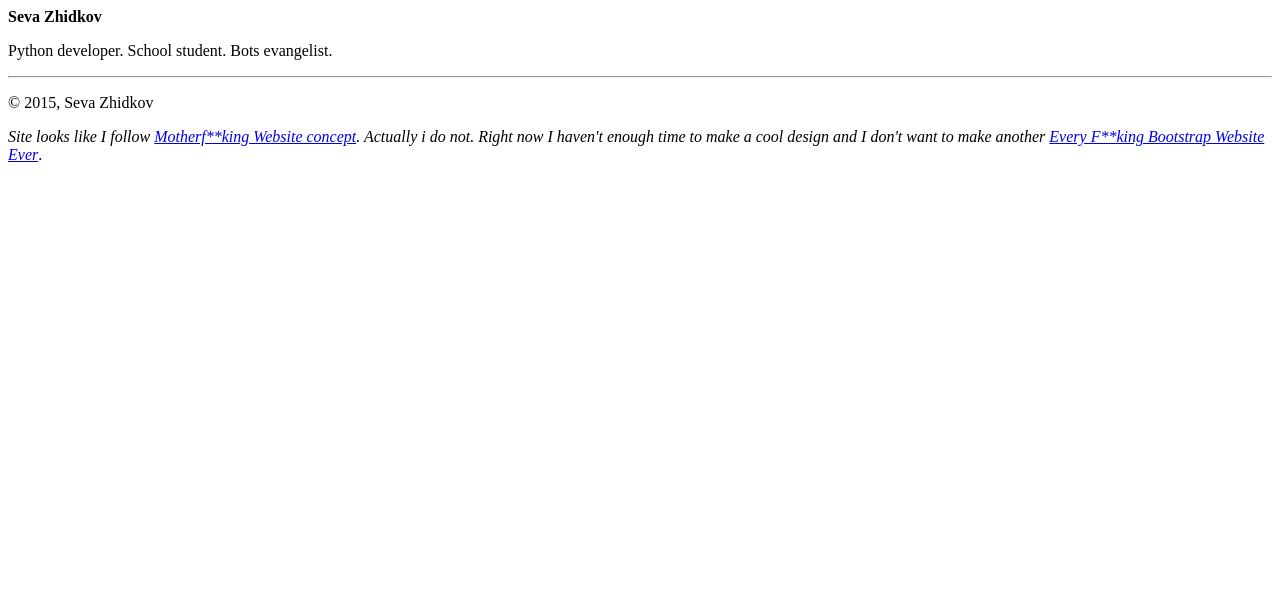
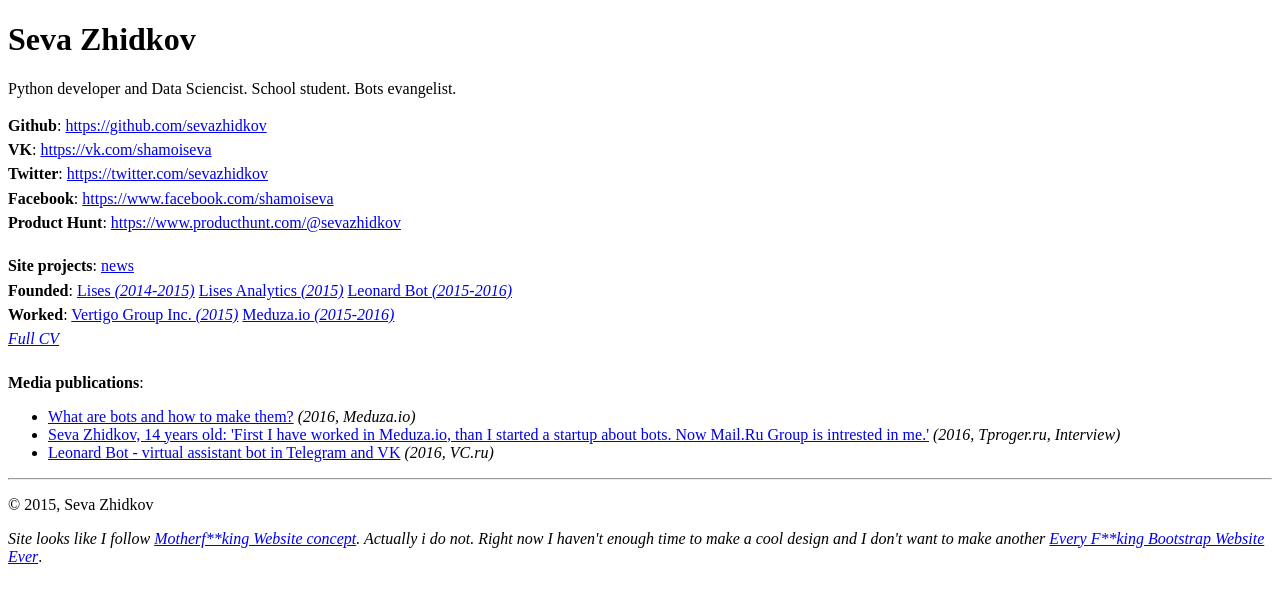
Before and after one commit to Shamoi/sevazhidkov, a Django app: template home/templates/home/index.html in a window 1280 px wide. Shown: the top 603 px of the page. Run offline with Django 3.2, Linux system fonts and the light colour scheme; the template is opened without the code that fills it, so the values that code supplies are empty; some libraries are stand-ins or nearby versions.

Commit message:
Fill homepage

```diff
--- a/home/templates/home/index.html
+++ b/home/templates/home/index.html
@@ -3,15 +3,71 @@
 <head>
   <meta charset="utf-8">
   <title>Seva Zhidkov – personal site</title>
+  <style>
+  .social-links {
+    margin-top: 1.5%;
+  }
+  .social-link, .projects-block {
+    display: block;
+    margin-top: 0.5%;
+  }
+  .projects, .publications {
+    margin-top: 2%;
+  }
+  </style>
 </head>
 <body>
-    <b>Seva Zhidkov</b>
-    <p>Python developer. School student. Bots evangelist.</p>
-    <hr>
+  <main>
+    <header>
+      <h1>Seva Zhidkov</h1>
+      <p>Python developer and Data Sciencist. School student. Bots evangelist.</p>
+    </header>
+    <div class="social-links">
+      <span class="social-link"><b>Github</b>: <a href="https://github.com/sevazhidkov">https://github.com/sevazhidkov</a></span>
+      <span class="social-link"><b>VK</b>: <a href="https://vk.com/shamoiseva">https://vk.com/shamoiseva</a></span>
+      <span class="social-link"><b>Twitter</b>: <a href="https://twitter.com/sevazhidkov">https://twitter.com/sevazhidkov</a></span>
+      <span class="social-link"><b>Facebook</b>: <a href="https://www.facebook.com/shamoiseva">https://www.facebook.com/shamoiseva</a></span>
+      <span class="social-link"><b>Product Hunt</b>: <a href="https://www.producthunt.com/@sevazhidkov">https://www.producthunt.com/@sevazhidkov</a></span>
+    </div>
+    <div class='projects'>
+      <div class="projects-block">
+        <b>Site projects</b>:
+        <span class="project"><a href='/news'>news</a></span>
+      </div>
+      <div class="projects-block">
+        <b>Founded</b>:
+        <span class="project"><a href='#'>Lises <i>(2014-2015)</i></a></span>
+        <span class="project"><a href='#'>Lises Analytics <i>(2015)</i></a></span>
+        <span class="project"><a href='http://leonardbot.xyz'>Leonard Bot <i>(2015-2016)</i></a></span>
+      </div>
+      <div class="projects-block">
+        <b>Worked</b>:
+        <span class="project"><a href='http://vertigo.am'>Vertigo Group Inc. <i>(2015)</i></a></span>
+        <span class="project"><a href='https://meduza.io'>Meduza.io <i>(2015-2016)</i></a></span>
+      </div>
+      <span class="projects-block"><i><a href='/cv'>Full CV</a></i></span>
+    </div>
+    <div class='publications'>
+      <b>Media publications</b>:
+      <ul>
+        <li><a href='https://meduza.io/cards/zachem-nuzhny-boty-i-kak-ih-sdelat'>
+          What are bots and how to make them?</a> <i>(2016, Meduza.io)</i></li>
+          <li><a href='https://tproger.ru/interview/seva-zhidkov/'>
+            Seva Zhidkov, 14 years old: 'First I have worked in Meduza.io,
+            than I started a startup about bots. Now Mail.Ru Group is
+            intrested in me.'</a> <i>(2016, Tproger.ru, Interview)</i></li>
+            <li><a href='https://vc.ru/p/leonard-bot'>
+              Leonard Bot - virtual assistant bot in Telegram and VK</a> <i>(2016, VC.ru)</i></li>
+            </ul>
+          </div>
+          <hr/>
           <p>&copy; 2015, Seva Zhidkov</p>
+          <footer>
             <p><i>Site looks like I follow <a href='http://motherfuckingwebsite.com'>Motherf**king Website concept</a>.
               Actually i do not. Right now I haven't enough time to make a cool design and I don't want to make
               another <a href="http://adventurega.me/bootstrap/">Every F**king Bootstrap Website Ever</i></a>.
             </p>
+          </footer>
+        </main>
       </body>
       </html>
```
Lines whose indentation alone changed are shown as unchanged.
